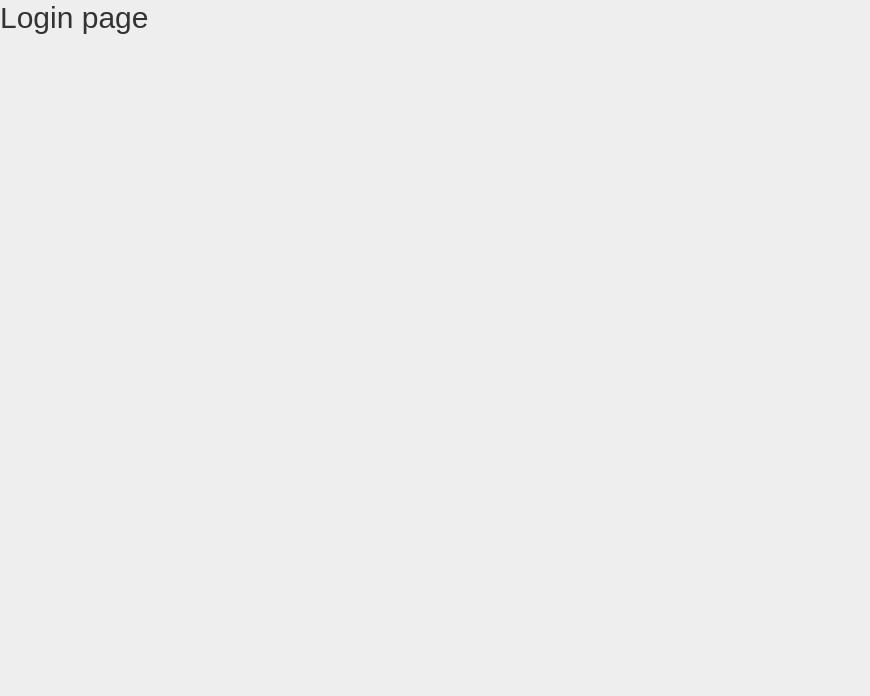
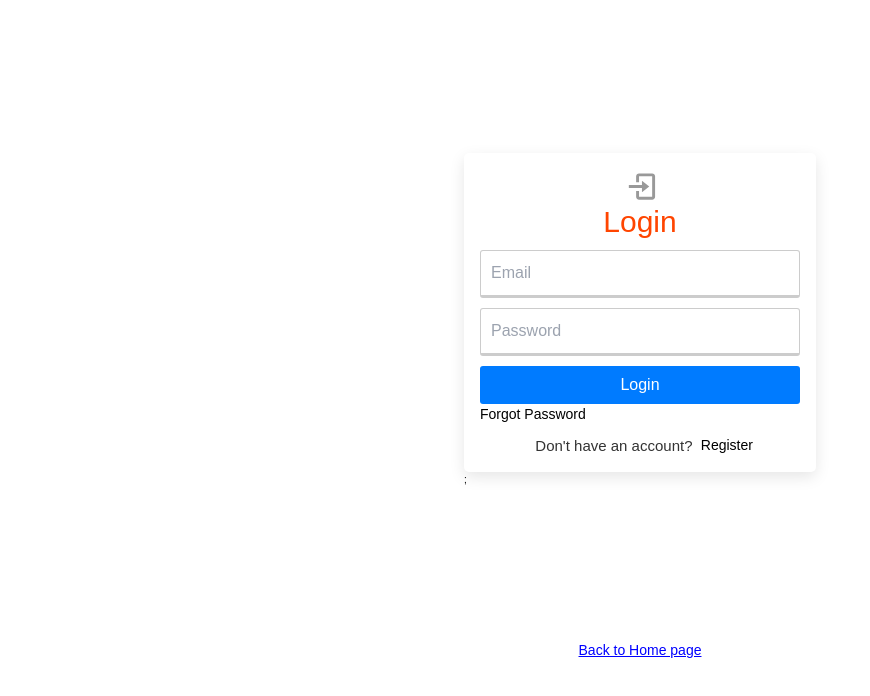
Before and after one commit to fionadilawer/Inventory_stock_app, a React (Vite) app in the folder client/: page /login in a window 1280 px wide. Shown: the top 696 px of the page, without its empty margins (0-870 px from the left). Built offline with nearby package versions, Linux system fonts and the light colour scheme.

Commit message:
finished on the auth UI

```diff
--- a/client/package.json
+++ b/client/package.json
@@ -12,6 +12,7 @@
   "dependencies": {
     "@reduxjs/toolkit": "^1.9.7",
     "firebase": "^10.5.2",
+    "node-sass": "^9.0.0",
     "notiflix": "^3.2.6",
     "react": "^18.2.0",
     "react-dom": "^18.2.0",
--- a/client/src/App.jsx
+++ b/client/src/App.jsx
@@ -17,7 +17,7 @@ const App = () => {
         <Route path="/forgot" element={<Forgot/>} />
         <Route path="/login" element={<Login/>} />
         <Route path="/register" element={<Register/>} />
-        <Route path="/reset/:resetToken" element={<Reset/>} />
+        <Route path="/resetpassword/:resetToken" element={<Reset/>} />
     </Routes>
     </>
   )
--- a/client/src/Pages/Auth/Forgot.jsx
+++ b/client/src/Pages/Auth/Forgot.jsx
@@ -1,10 +1,44 @@
 import React from 'react'
+import Card from '../../Component/card/Card';
+import { AiOutlineMail } from "react-icons/ai";
+import { Link, useNavigate } from "react-router-dom";
+import styles from "./auth.module.scss";
+
 
 const Forgot = () => {
   return (
-    <div>
-      <h2>Forget page</h2>;
-    </div>
+   <>
+    <div className={`container ${styles.auth}`}>
+    <Card>
+      <div className={styles.form}>
+        <div className="--flex-center">
+          <AiOutlineMail size={35} color="#999" />
+        </div>
+        <h2>Forgot Password</h2>
+
+        <form >
+          <input
+            type="email"
+            placeholder="Email"
+            required
+            name="email"
+          />
+
+          <button type="submit" className="--btn --btn-primary --btn-block">
+            Get Reset Email
+          </button>
+          <div className={styles.links}>
+            <p>
+              <Link to="/login">- Login</Link>
+            </p>
+
+          </div>
+        </form>
+      </div>
+    </Card>
+  </div>
+  <Link to="/" className='flex justify-center underline text-[blue]'>Back to Home page </Link>
+  </>
   )
 }
 
--- a/client/src/Pages/Auth/Login.jsx
+++ b/client/src/Pages/Auth/Login.jsx
@@ -1,11 +1,51 @@
-import React from 'react'
+import React from 'react';
+import Card from '../../Component/card/Card';
+import {BiLogIn} from 'react-icons/bi';
+import { Link, useNavigate } from "react-router-dom";
+import styles from "./auth.module.scss";
 
 const Login = () => {
   return (
-    <div>
-      <h2>Login page</h2>
-    </div>
+    <>
+
+    <div className={`container ${styles.auth}`}>
+      <Card>
+        <div className={styles.form}>
+          <div className="--flex-center">
+            <BiLogIn size={35} color="#999"/>
+          </div>
+          <h2>Login</h2>
+
+          <form>
+            <input
+              type="email"
+              placeholder="Email"
+              required
+              name="email"
+            />
+            <input
+              type="password"
+              placeholder="Password"
+              required
+              name="password"
+            />
+            <button type="submit" className="--btn --btn-primary --btn-block">
+              Login
+            </button>
+          </form>
+          <Link to="/forgot">Forgot Password</Link>
+
+          <span className={styles.register}>
+            <p> &nbsp; Don't have an account? &nbsp;</p>
+            <Link to="/register">Register</Link>
+          </span>
+        </div>
+
+      </Card>
+      </div>
+      <Link to="/" className='flex justify-center underline text-[blue]'>Back to Home page </Link>
+    </>
   )
-}
+};
 
-export default Login
+export default Login;
--- a/client/src/Pages/Auth/Register.jsx
+++ b/client/src/Pages/Auth/Register.jsx
@@ -1,10 +1,60 @@
 import React from 'react'
+import Card from '../../Component/card/Card';
+import { TiUserAddOutline } from "react-icons/ti";
+import { Link, useNavigate } from "react-router-dom";
+import styles from "./auth.module.scss";
 
 const Register = () => {
   return (
-    <div>
-      <h2>Register page</h2>
+      <>
+    <div className={`container ${styles.auth}`}>
+      <Card>
+        <div className={styles.form}>
+          <div className="--flex-center">
+            <TiUserAddOutline size={35} color="#999"/>
+          </div>
+          <h2>Register</h2>
+
+          <form>
+          <input
+              type="text"
+              placeholder="Name"
+              required
+              name="name"
+            />
+            <input
+              type="email"
+              placeholder="Email"
+              required
+              name="email"
+            />
+            <input
+              type="password"
+              placeholder="Password"
+              required
+              name="password"
+            />
+            <input
+              type="password"
+              placeholder="Comfirm Password"
+              required
+              name="comfirmpassword"
+            />
+            <button type="submit" className="--btn --btn-primary --btn-block">
+              Register
+            </button>
+          </form>
+          <span className={styles.register}>
+            <p> &nbsp; already have an account? &nbsp;</p>
+            <Link to="/login">login</Link>
+          </span>
+        </div>
+
+      </Card>
+
     </div>
+          <Link to="/" className='flex justify-center underline text-[blue]'>Back to Home page </Link>
+    </>
   )
 }
 
--- a/client/src/Pages/Auth/Reset.jsx
+++ b/client/src/Pages/Auth/Reset.jsx
@@ -1,10 +1,48 @@
 import React from 'react'
+import { MdPassword } from "react-icons/md";
+import Card from '../../Component/card/Card';
+import { Link, useNavigate } from "react-router-dom";
+import styles from "./auth.module.scss";
 
 const Reset = () => {
   return (
-    <div>
-      <h2>Reset page</h2>
+    <>
+    <div className={`container ${styles.auth}`}>
+      <Card>
+        <div className={styles.form}>
+          <div className="--flex-center">
+            <MdPassword size={35} color="#999" />
+          </div>
+          <h2>Reset Password</h2>
+
+          <form>
+            <input
+              type="password"
+              placeholder="New Password"
+              required
+              name="password"
+            />
+            <input
+              type="password"
+              placeholder="Confirm New Password"
+              required
+              name="password2"
+            />
+
+            <button type="submit" className="--btn --btn-primary --btn-block">
+              Reset Password
+            </button>
+            <div className={styles.links}>
+              <p>
+                <Link to="/login">- Login</Link>
+              </p>
+            </div>
+          </form>
+        </div>
+      </Card>
     </div>
+    <Link to="/" className='flex justify-center underline text-[blue]'>Back to Home page </Link>
+    </>
   )
 }
 
--- a/client/src/index.css
+++ b/client/src/index.css
@@ -41,7 +41,7 @@ html {
 
 body {
   font-family: var(--font-family);
-  background: #eee;
+  /* background: #eee; */
 }
 
 section {
```
Also changed, not shown: client/src/Component/card/Card.jsx (+5 -3 lines), client/src/Component/card/Card.module.scss (renamed from client/src/Component/card/Card.modules.scss), client/src/Pages/Auth/auth.module.scss (renamed from client/src/Pages/Auth/auth.modules.scss), 2 other files (tests, documents, lock files or other folders).
